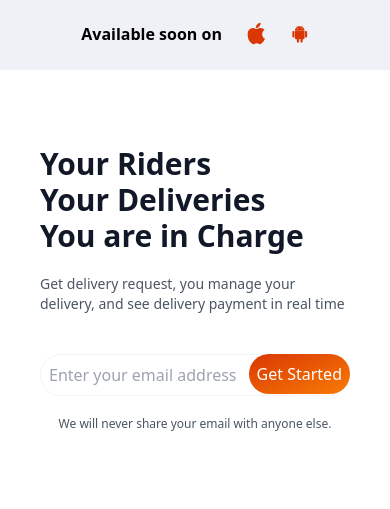
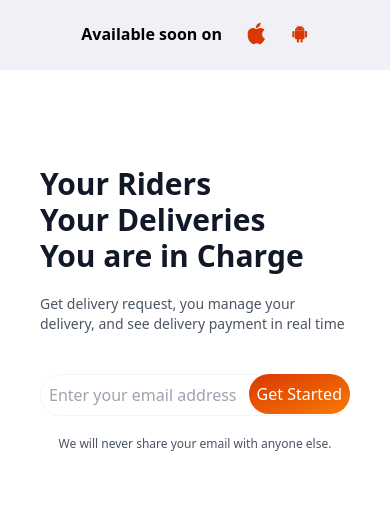
Before and after one commit to WekiWorklab/dropie-landing-page, a React (Create React App) app: page / in a window 390 px wide. Shown: the part 335-844 px from the top of the page. Built offline with nearby package versions, Linux system fonts and the light colour scheme.

Commit message:
Updates to email

```diff
--- a/src/App.tsx
+++ b/src/App.tsx
@@ -91,7 +91,7 @@ function App() {
             </div>
           </div>
         </div>
-        <div className='w-full md:w-3/5 bg-[#fff] h-screen'>
+        <div className='mt-10 md:mt-0 w-full md:w-3/5 bg-[#fff] h-screen'>
           <div className='flex flex-col  justify-center h-full px-10 md:px-20'>
             <h1 className='text-3xl lg:text-7xl font-bold  text-gray-900'>Your Riders</h1>
             <h1 className='text-3xl lg:text-7xl font-bold  text-gray-900'>Your Deliveries</h1>
@@ -128,7 +128,7 @@ function App() {
         </div>
       </div>
 
-      <section className='bg-conic-to-br from-white to-[#F97B04]' id='features'>
+      <section className='mt-28 md:mt-0 bg-conic-to-br from-white to-[#F97B04]' id='features'>
         <div className='py-8 px-4 mx-auto max-w-screen-xl sm:py-16 lg:px-6'>
           <div className='w-full mb-8 lg:mb-16'>
             <h2 className='mb-4 text-4xl tracking-tight font-extrabold bg-conic-to-r from-black to-[#F97B04] text-center '>
```
